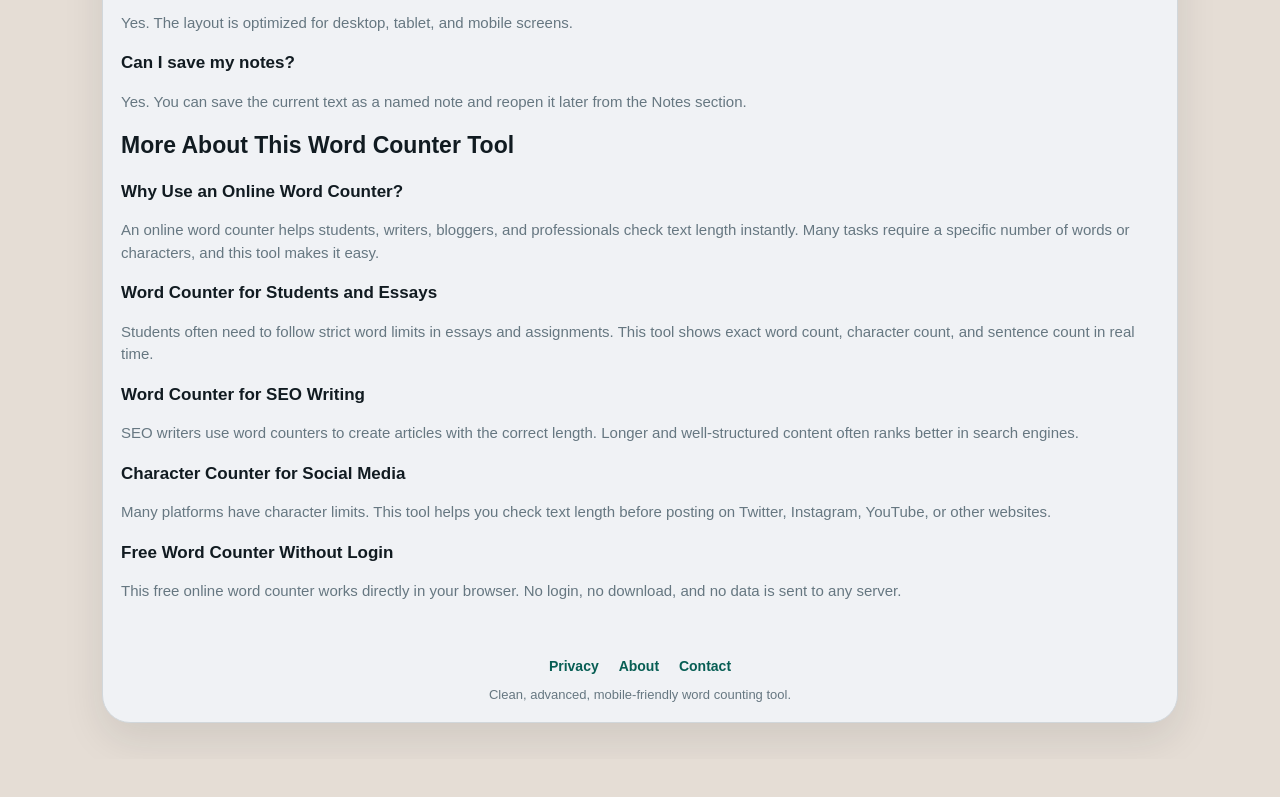
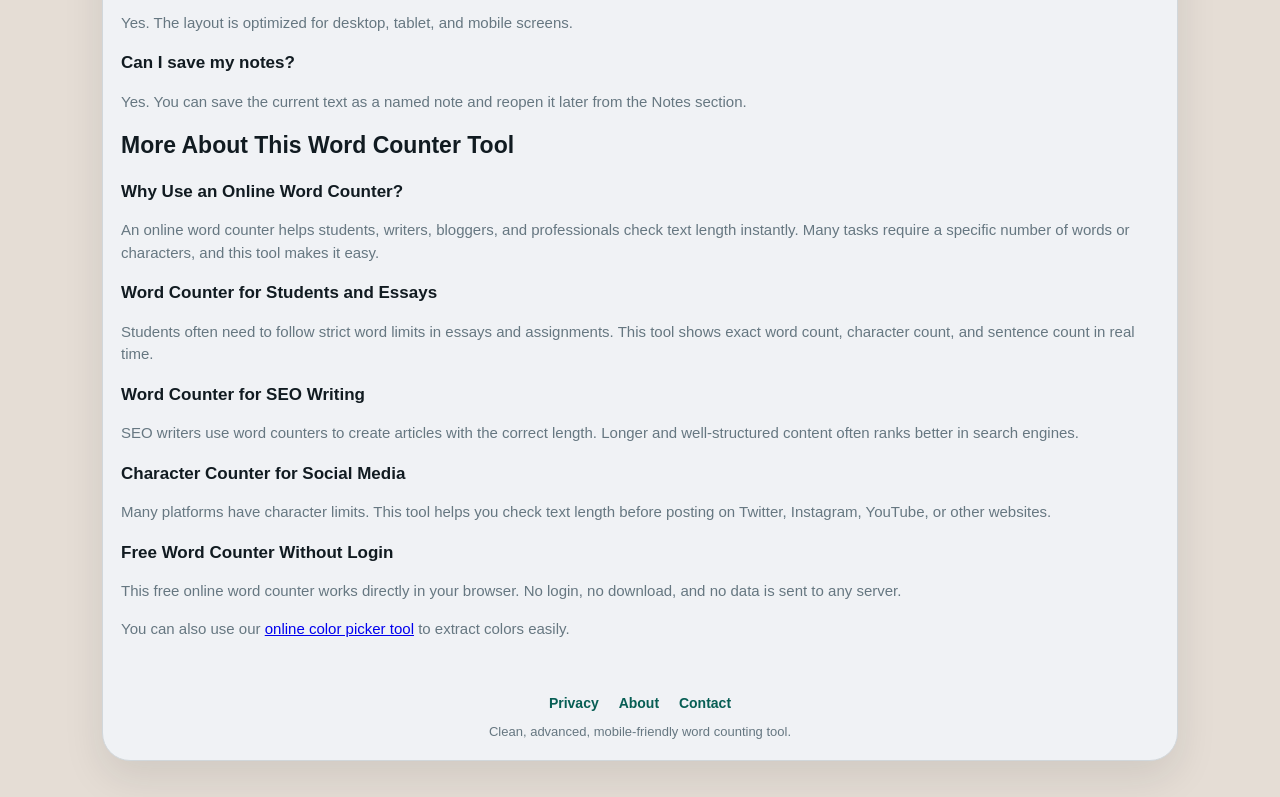
Before and after one commit to shahidlogs/online-word-counter-tool, a plain HTML site: page index.html in a window 1280 px wide. Shown: the part 1701-2498 px from the top of the page. Before the commit the page ends 2460 px from the top, so only its background shows below. Drawn offline with Linux system fonts and the light colour scheme.

Commit message:
Update index.html

```diff
--- a/index.html
+++ b/index.html
@@ -888,6 +888,10 @@
         <p>
         This free online word counter works directly in your browser. No login, no download, and no data is sent to any server.
         </p>
+
+        <p>
+        You can also use our <a href="https://colorpickerhexcode.com/">online color picker tool</a> to extract colors easily.
+        </p>
       </div>
 
       <div class="site-footer">
```
